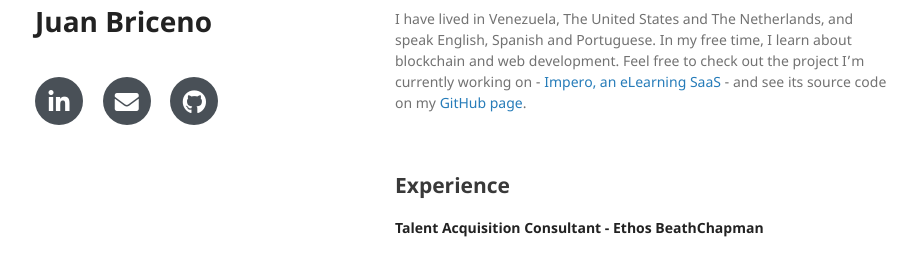
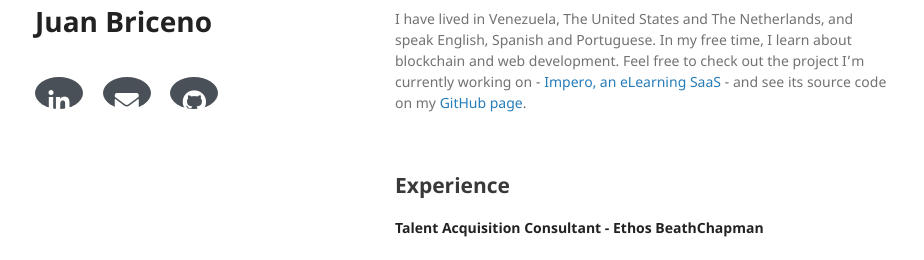
Before and after one commit to juanbric/homepage, a Jekyll site: the page built from index.md, in a window 1280 px wide. Shown: the part 281-541 px from the top of the page, without its empty margins (175-1099 px from the left). Built offline with Jekyll 4.4.1, drawn with Linux system fonts in a browser that asks for light colours; nearby versions of some CDN libraries; our own code applies the rules of GitHub Pages for plain Markdown files; a style sheet for code colours, icons or effects is not loaded.

Commit message:
Update jekyll-theme-minimal.scss

```diff
--- a/_sass/jekyll-theme-minimal.scss
+++ b/_sass/jekyll-theme-minimal.scss
@@ -186,7 +186,7 @@ strong {
   color:#222;
 }
 
-.social-icons a{display:inline-block;height:3rem;width:3rem;background-color:#495057;color:#fff!important;border-radius:100%;text-align:center;font-size:1.5rem;line-height:3.1rem;margin-right:1rem}.social-icons a:last-child{margin-right:0}.social-icons a:hover{background-color:#000000}
+.social-icons a{display:inline-block;height:2rem;width:3rem;background-color:#495057;color:#fff!important;border-radius:100%;text-align:center;font-size:1.5rem;line-height:3.1rem;margin-right:1rem}.social-icons a:last-child{margin-right:0}.social-icons a:hover{background-color:#000000}
 
 section {
   width:500px;
```
